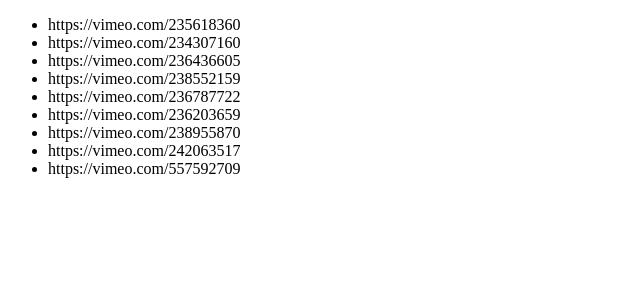
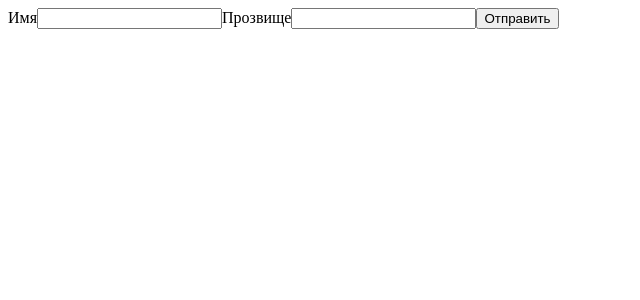
Before and after one commit to Aleksander-Kovalenko/test-react, a React (Create React App) app: page / in a window 1280 px wide. Shown: the top 300 px of the page, without its empty margins (0-640 px from the left). Built offline with nearby package versions, Linux system fonts and the light colour scheme.

Commit message:
работа с формой

```diff
--- a/src/components/App.js
+++ b/src/components/App.js
@@ -12,6 +12,8 @@
 import statisticsInfo from '../uploadStatics.json';
 import colorPickerOptions from '../colorPicker.json';
 import videos from '../videos.json';
+import { Container } from './App.styled';
+import { Form } from './Form/Form';
 
 export class App extends Component {
   state = {
@@ -33,6 +35,10 @@
     }));
   };
 
+  handleForm = data => {
+    console.log(data);
+  };
+
   render() {
     const { todos } = this.state;
     const totalTodoCount = todos.length;
@@ -40,12 +46,15 @@
 
     return (
       <>
-        <VideoList
+        <Container>
+          <Form onSubmit={this.handleForm} />
+        </Container>
+        {/* <VideoList
           videos={videos}
           onSelect={this.onSelectVideo}
           selectedVideo={this.state.selectedVideo}
         />
-        {this.state.selectedVideo && <ReactPlayer url={this.state.selectedVideo} controls />}
+        {this.state.selectedVideo && <ReactPlayer url={this.state.selectedVideo} controls />} */}
         {/* <Collapsible triggerPosition="bottom">
           Requires no additional setup, babel plugin, or other config
         </Collapsible>
--- /dev/null
+++ b/src/components/App.styled.jsx
@@ -0,0 +1,3 @@
+import styled from '@emotion/styled';
+
+export const Container = styled.div``;
--- /dev/null
+++ b/src/components/Form/Form.jsx
@@ -0,0 +1,40 @@
+import { Component } from 'react';
+
+export class Form extends Component {
+  state = {
+    name: '',
+    tag: '',
+  };
+
+  handleSubmitForm = e => {
+    e.preventDefault();
+    this.props.onSubmit(this.state);
+    this.reset();
+  };
+
+  handleNameChange = e => {
+    const { name, value } = e.target;
+    this.setState({ [name]: value });
+  };
+
+  reset = () => {
+    this.setState({ name: '', tag: '' });
+  };
+
+  render() {
+    return (
+      <form onSubmit={this.handleSubmitForm}>
+        <label>
+          Имя
+          <input type="text" name="name" value={this.state.name} onChange={this.handleNameChange} />
+        </label>
+        <label>
+          Прозвище
+          <input type="text" name="tag" value={this.state.tag} onChange={this.handleNameChange} />
+        </label>
+
+        <button type="submit">Отправить</button>
+      </form>
+    );
+  }
+}
```
